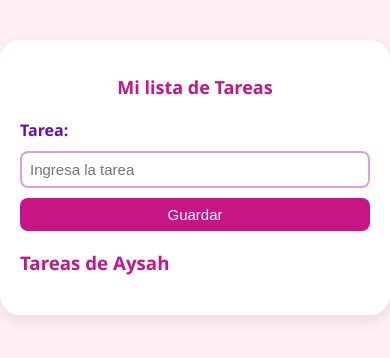
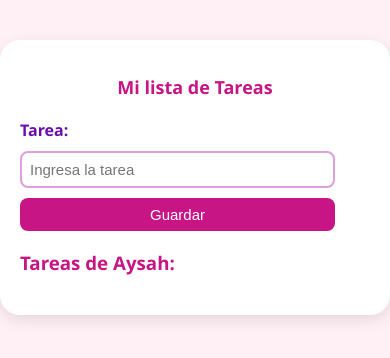
Before and after one commit to Mendo0729/To-do-List, a plain HTML site: page index.html in a window 390 px wide. Drawn offline with Linux system fonts and the light colour scheme.

Commit message:
Version 1.1

```diff
--- a/css/style.css
+++ b/css/style.css
@@ -117,7 +117,7 @@ li:hover {
 
     input[type="text"],
     button {
-        width: 100%;
+        width: 90%;
         box-sizing: border-box;
     }
 
--- a/index.html
+++ b/index.html
@@ -17,7 +17,7 @@
             <button type="submit">Guardar</button>
         </form>
 
-        <h3>Tareas de Aysah</h3>
+        <h3>Tareas de Aysah:</h3>
 
         <ul id="lista"></ul>
     </div>
```
